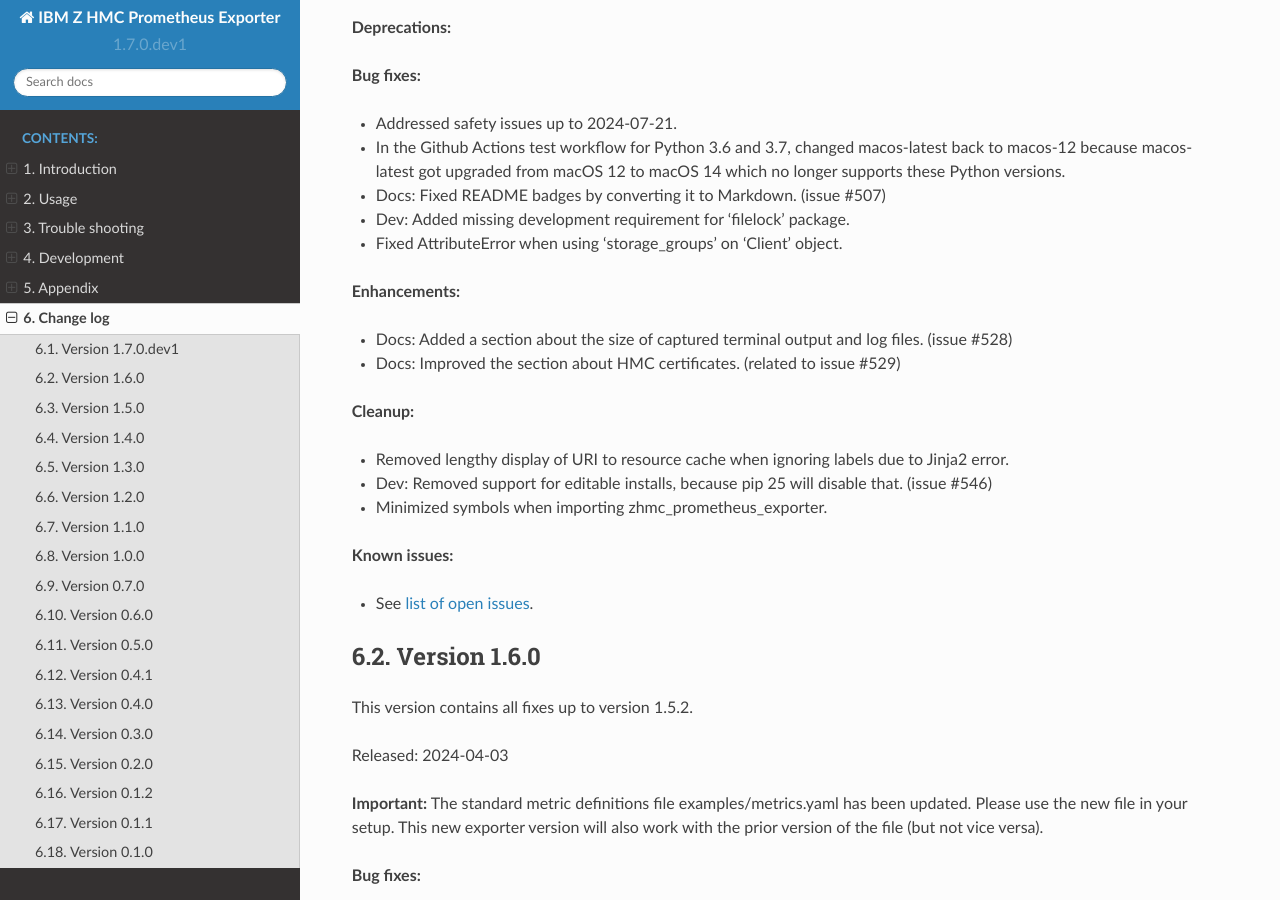
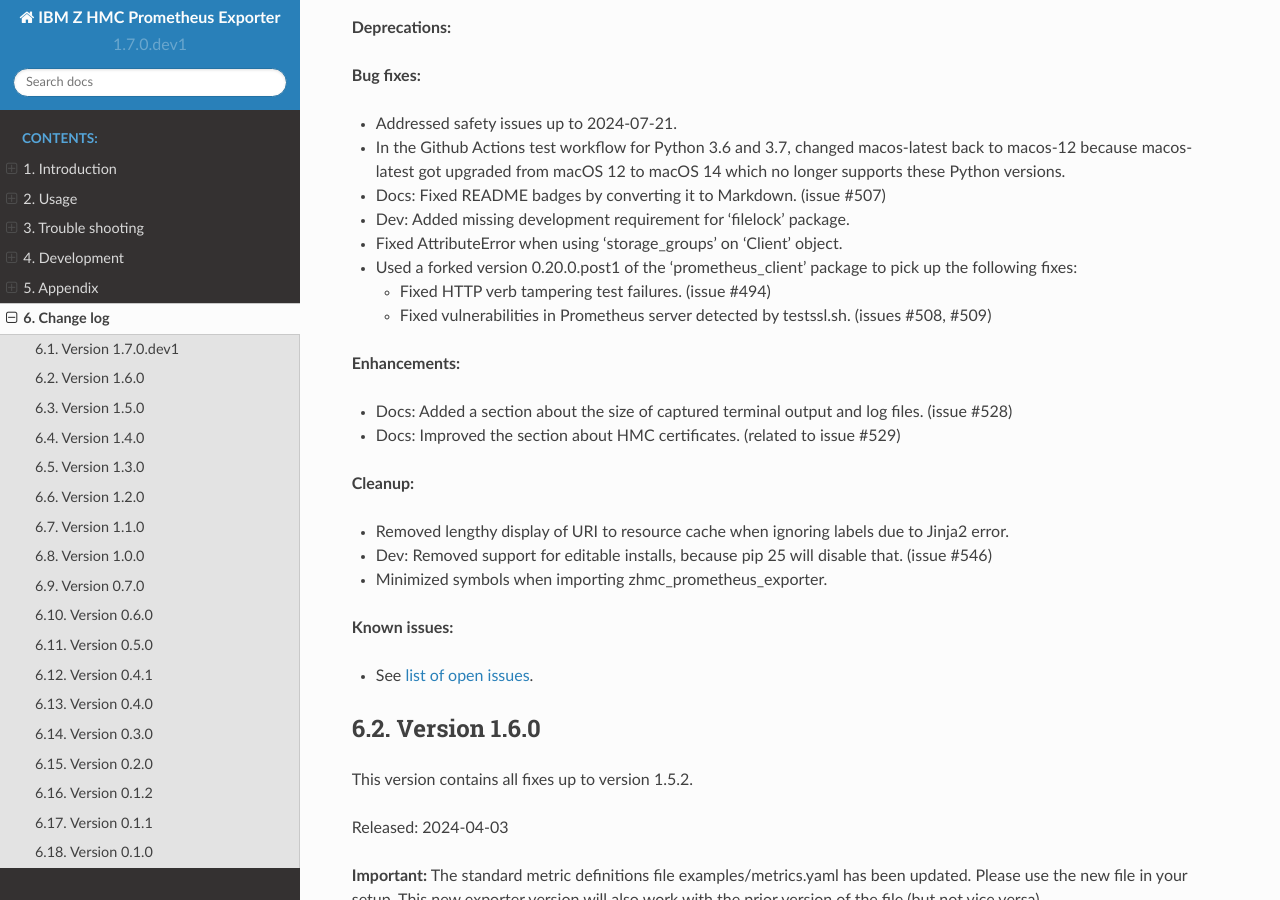
Before and after one commit to zhmcclient/zhmc-prometheus-exporter, a Sphinx documentation site: the page built from docs/changes.rst, in a window 1280 px wide and 900 px high, scrolled down 344 px. Built offline with Sphinx 7.4.7 and the Read the Docs theme 2.0.0, drawn with Linux system fonts in a browser that asks for light colours.

Commit message:
Using prometheus_client 0.20.0.post1
Details:

* This change uses prometheus_client version 0.20.0.post1 from
  my fork.

  That is version 0.20.0 from Pypi, plus the following changes:
  - Removed CBC ciphers to address CVE-2013-0169 (LUCKY13) (PR 1051)
  - Reject invalid HTTP methods and resources (PR 1019)

Signed-off-by: Andreas Maier <maiera@de.ibm.com>

```diff
--- a/docs/changes.rst
+++ b/docs/changes.rst
@@ -41,6 +41,13 @@
 * Dev: Added missing development requirement for 'filelock' package.
 
 * Fixed AttributeError when using 'storage_groups' on 'Client' object.
+
+* Used a forked version 0.20.0.post1 of the 'prometheus_client' package to pick
+  up the following fixes:
+
+  - Fixed HTTP verb tampering test failures. (issue #494)
+  - Fixed vulnerabilities in Prometheus server detected by testssl.sh.
+    (issues #508, #509)
 
 **Enhancements:**
 
--- a/minimum-constraints-install.txt
+++ b/minimum-constraints-install.txt
@@ -18,7 +18,8 @@
 # Direct dependencies for install (must be consistent with requirements.txt)
 
 zhmcclient==1.14.0
-prometheus-client==0.19.0
+# TODO: Use official prometheus-client version (0.21.0 ?) once released.
+# prometheus-client==0.21.0
 urllib3==1.26.19
 jsonschema==3.2.0
 six==1.16.0
```
Also changed, not shown: requirements.txt (+7 -1 lines), 1 other file.
